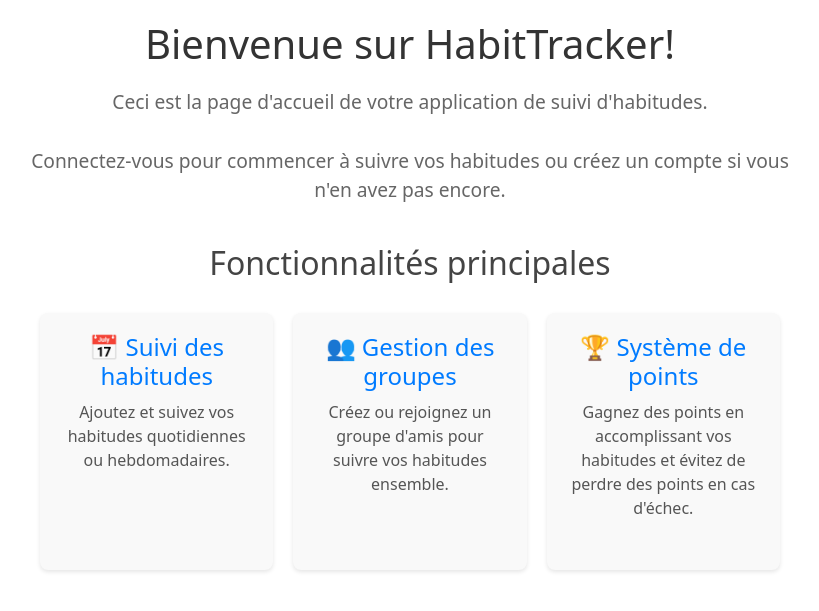
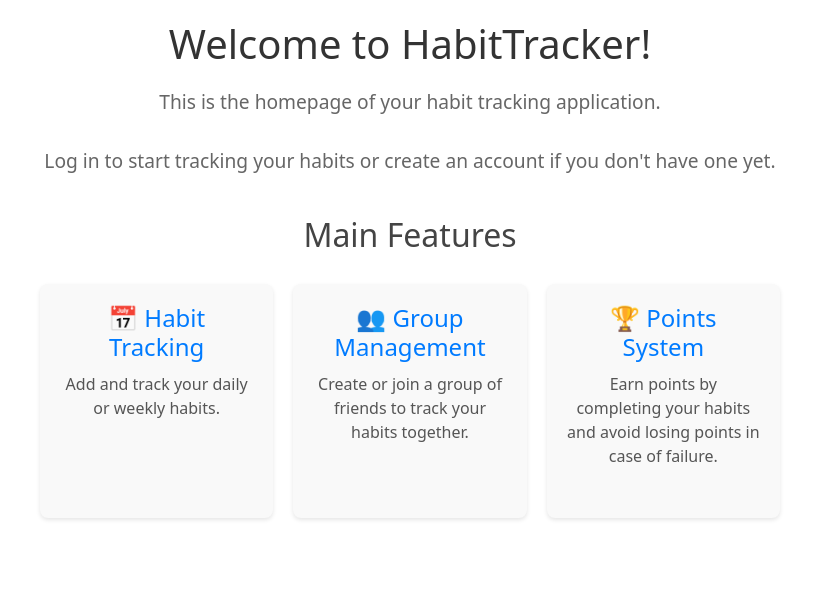
Before and after one commit to lechatn/symfonyProject, a Symfony app: template symfonyproject/templates/home/home.html.twig in a window 1280 px wide. Shown: the part 56-667 px from the top of the page, without its empty margins (230-1049 px from the left). Run offline with Twig, Linux system fonts and the light colour scheme; the template is opened without the code that fills it, so the values that code supplies are empty; some libraries are stand-ins or nearby versions.

Commit message:
traduction

```diff
--- a/symfonyproject/templates/home/home.html.twig
+++ b/symfonyproject/templates/home/home.html.twig
@@ -4,24 +4,24 @@
 
 {% block body %}
     <div class="container">
-        <h1>Bienvenue sur HabitTracker!</h1>
-        <p>Ceci est la page d'accueil de votre application de suivi d'habitudes.</p>
-        <p>Connectez-vous pour commencer à suivre vos habitudes ou créez un compte si vous n'en avez pas encore.</p>
+        <h1>Welcome to HabitTracker!</h1>
+        <p>This is the homepage of your habit tracking application.</p>
+        <p>Log in to start tracking your habits or create an account if you don't have one yet.</p>
 
         <section class="features">
-            <h2>Fonctionnalités principales</h2>
+            <h2>Main Features</h2>
             <div class="feature-list">
                 <div class="feature-item">
-                    <h3>📅 Suivi des habitudes</h3>
-                    <p>Ajoutez et suivez vos habitudes quotidiennes ou hebdomadaires.</p>
+                    <h3>📅 Habit Tracking</h3>
+                    <p>Add and track your daily or weekly habits.</p>
                 </div>
                 <div class="feature-item">
-                    <h3>👥 Gestion des groupes</h3>
-                    <p>Créez ou rejoignez un groupe d'amis pour suivre vos habitudes ensemble.</p>
+                    <h3>👥 Group Management</h3>
+                    <p>Create or join a group of friends to track your habits together.</p>
                 </div>
                 <div class="feature-item">
-                    <h3>🏆 Système de points</h3>
-                    <p>Gagnez des points en accomplissant vos habitudes et évitez de perdre des points en cas d'échec.</p>
+                    <h3>🏆 Points System</h3>
+                    <p>Earn points by completing your habits and avoid losing points in case of failure.</p>
                 </div>
             </div>
         </section>
--- a/symfonyproject/templates/mail/index.html.twig
+++ b/symfonyproject/templates/mail/index.html.twig
@@ -9,17 +9,17 @@
 
 {% block body %}
 <div class="mail-container">
-    <h1>Vos Mails</h1>
+    <h1>Your Mails</h1>
     <ul class="mail-list">
         {% for mail in personnalMails %}
             <li class="mail-item">
                 <strong>{{ mail.type }}</strong> {{ mail.description }}
                 {% if mail.type == 'invitation' %}
                     <form action="{{ path('join_group', { 'id': mail.idGroup.id }) }}" method="post">
-                        <button type="submit">Accepter</button>
+                        <button type="submit">Accept</button>
                     </form>
                     <form action="{{ path('decline_group', { 'mail': mail.id}) }}" method="post">
-                        <button type="submit">Refuser</button>
+                        <button type="submit">Refuse</button>
                     </form>
                 {% endif %}
             </li>
```
Also changed, not shown: symfonyproject/public/uploads/67b8291c33ff2.png (added).
